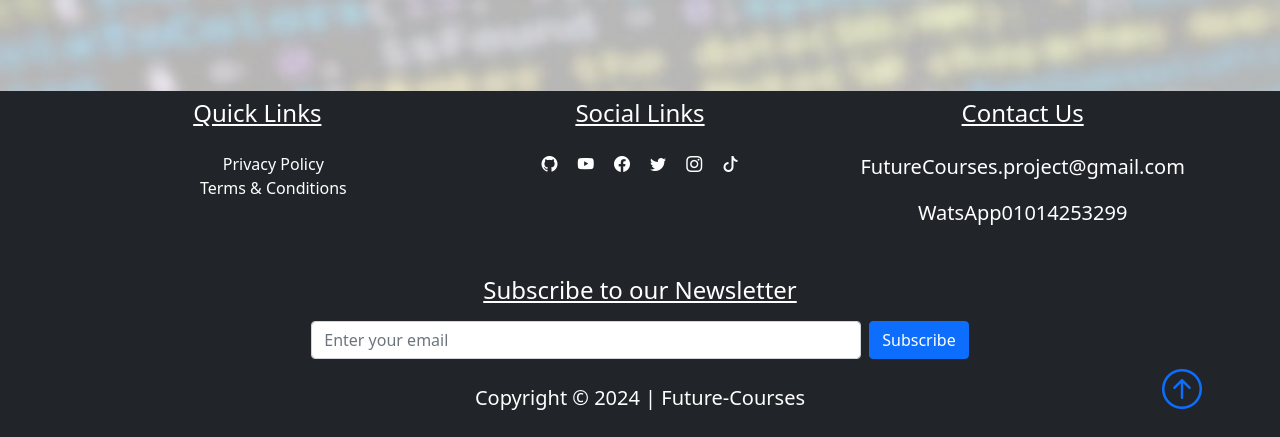
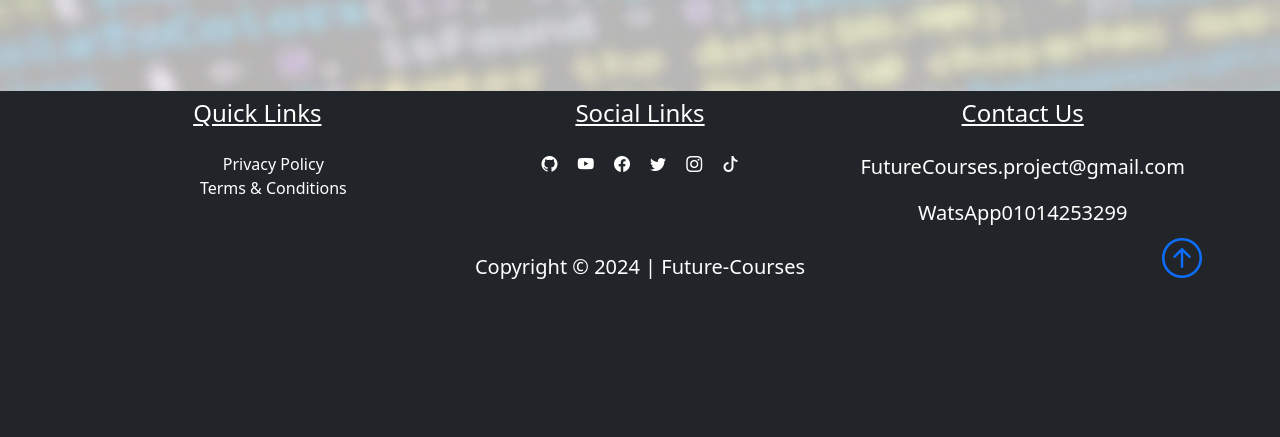
Before and after one commit to Medo20300/Future-Courses, a Flask app: template pythonic/templates/about.html in a window 1280 px wide. Shown: the part 709-1146 px from the top of the page. After the commit the page ends 988 px from the top, so only its background shows below. Run offline with Flask 2, Linux system fonts and the light colour scheme; the template is opened without the code that fills it, so the values that code supplies are empty; some libraries are stand-ins or nearby versions.

Commit message:
ignore new

```diff
--- a/pythonic/templates/layout.html
+++ b/pythonic/templates/layout.html
@@ -125,7 +125,7 @@
                     <p class="lead"><b>WatsApp</b>01014253299</p>
                 </div>
             </div>
-            <footer class="bg-dark text-white mt-auto">
+            <!-- <footer class="bg-dark text-white mt-auto">
                 <div class="container text-center py-4">
                     <h4 class="text-decoration-underline">Subscribe to our Newsletter</h4>
                     <form action="/subscribe" method="POST" class="d-flex justify-content-center pt-2">
@@ -133,7 +133,7 @@
                         <button type="submit" class="btn btn-primary ms-2">Subscribe</button>
                     </form>
                 </div>
-            </footer>
+            </footer> -->
 
             <div class="col text-white text-center position-relative">
                 <p class="lead font-weight-bold">Copyright &copy; 2024 | Future-Courses</p>
```
